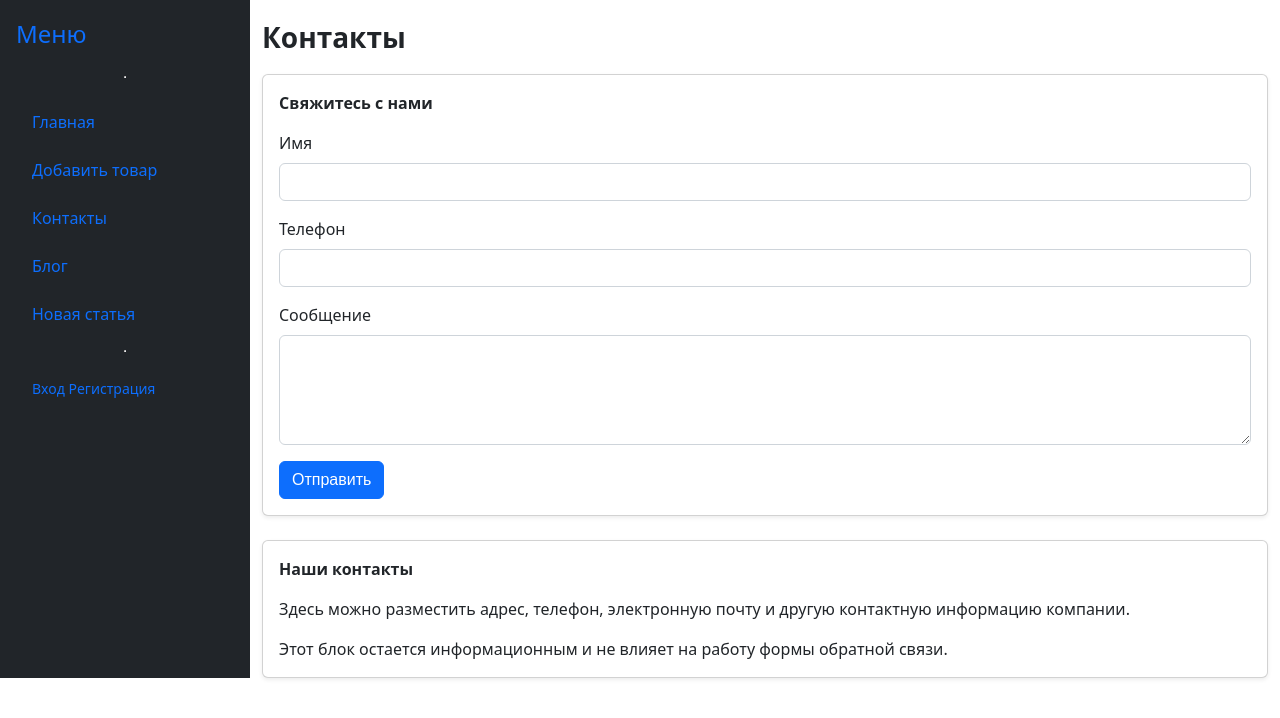
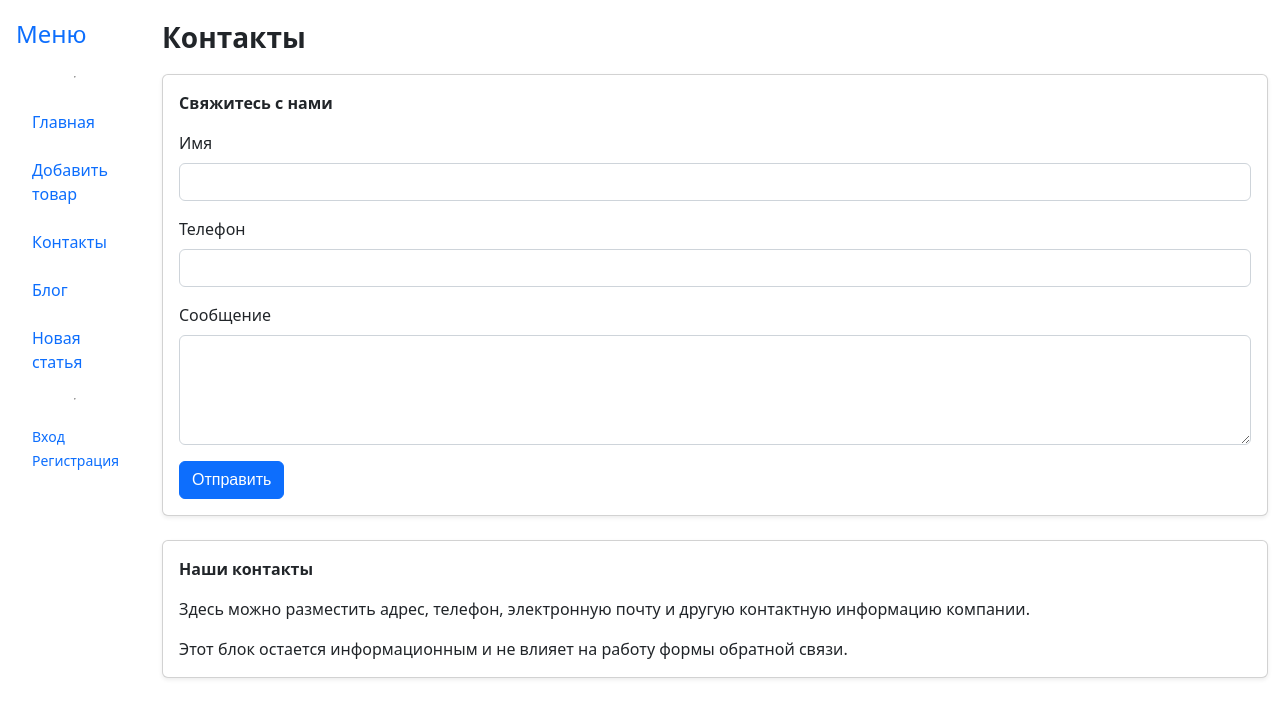
Before and after one commit to mrtimpr/homework_22, a Django app: page /contacts/ in a window 1280 px wide. Shown: the top 718 px of the page. Run offline with Django 5.2, Linux system fonts and the light colour scheme; some libraries are stand-ins or nearby versions.

Commit message:
updated project for homework 27

```diff
--- a/catalog/templates/catalog/base.html
+++ b/catalog/templates/catalog/base.html
@@ -10,7 +10,7 @@
 <body class="bg-light">
 
 <div class="d-flex min-vh-100">
-    <aside class="bg-dark" style="width: 250px;">
+    <aside class="bg-secondary" style="width: 150px;">
         {% include 'catalog/includes/main_menu.html' %}
     </aside>
 
--- a/catalog/templates/catalog/contacts.html
+++ b/catalog/templates/catalog/contacts.html
@@ -5,8 +5,8 @@
 
 {% block content %}
 <div class="row g-4">
-    <div class="col-12 col-lg-6">
-        <div class="card shadow-sm h-100">
+    <div class="col-12">
+        <div class="card shadow-sm vh-100">
             <div class="card-body">
                 <h4 class="card-title mb-3">Свяжитесь с нами</h4>
 
@@ -40,8 +40,8 @@
         </div>
     </div>
 
-    <div class="col-12 col-lg-6">
-        <div class="card shadow-sm h-100">
+    <div class="col-12">
+        <div class="card shadow-sm vh-100">
             <div class="card-body">
                 <h4 class="card-title mb-3">Наши контакты</h4>
                 <p class="text-muted">
--- a/catalog/templates/catalog/home.html
+++ b/catalog/templates/catalog/home.html
@@ -20,8 +20,8 @@
 
 <div class="row g-4">
     {% for product in products %}
-    <div class="col-12 col-md-6 col-xl-4">
-        <div class="card h-100 shadow-sm">
+    <div class="col-12">
+        <div class="card vh-100 shadow-sm">
             {% if product.image %}
             <img src="{{ product.image.url }}" class="card-img-top" alt="{{ product.name }}" style="height: 240px; object-fit: cover;">
             {% endif %}
--- a/catalog/templates/catalog/includes/main_menu.html
+++ b/catalog/templates/catalog/includes/main_menu.html
@@ -1,4 +1,4 @@
-<div class="d-flex flex-column flex-shrink-0 p-3 text-bg-dark h-100" style="width: 250px;">
+<div class="d-flex flex-column flex-shrink-0 p-3 text-bg-dark vh-100">
     <a href="{% url 'catalog:home' %}" class="d-flex align-items-center mb-3 mb-md-0 me-md-auto text-white text-decoration-none">
         <span class="fs-4">Меню</span>
     </a>
@@ -43,7 +43,7 @@
 
             <form method="post" action="{% url 'users:logout' %}">
                 {% csrf_token %}
-                <button type="submit" class="btn btn-link p-0 small text-white text-decoration-none mb-2">
+                <button type="submit" class="btn btn-link small text-decoration-none mb-2" style="color: dark !important;">
                     Выход
                 </button>
             </form>
--- a/users/templates/users/login.html
+++ b/users/templates/users/login.html
@@ -5,7 +5,7 @@
 
 {% block content %}
 <div class="row justify-content-center">
-    <div class="col-12 col-md-8 col-lg-5">
+    <div class="col-12 col-md-8">
         <div class="card shadow-sm border-0">
             <div class="card-body p-4">
                 <h2 class="h4 mb-4 text-center">Авторизация</h2>
--- a/users/templates/users/register.html
+++ b/users/templates/users/register.html
@@ -5,7 +5,7 @@
 
 {% block content %}
 <div class="row justify-content-center">
-    <div class="col-12 col-md-8 col-lg-5">
+    <div class="col-12 col-md-8">
         <div class="card shadow-sm border-0">
             <div class="card-body p-4">
                 <h2 class="h4 mb-4 text-center">Создание аккаунта</h2>
```
